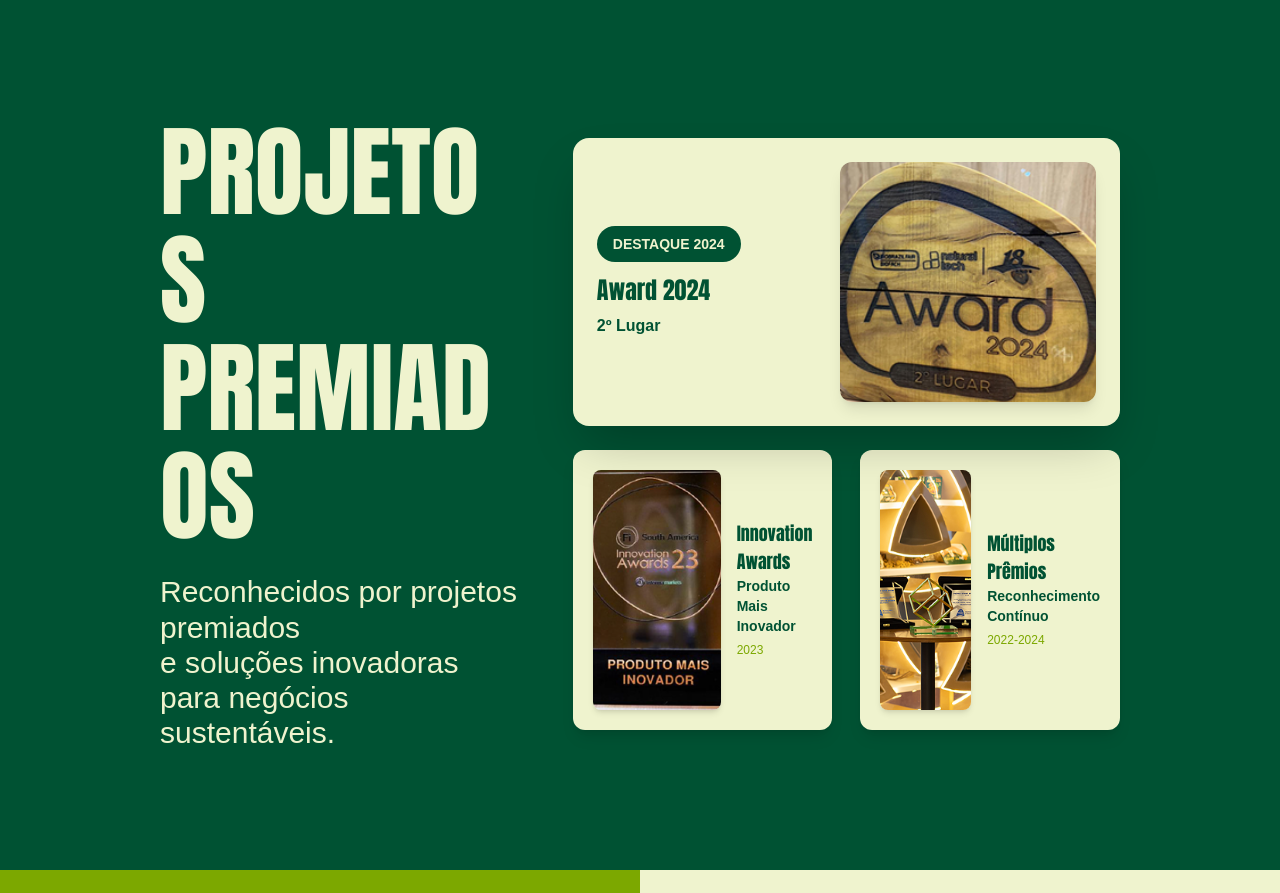
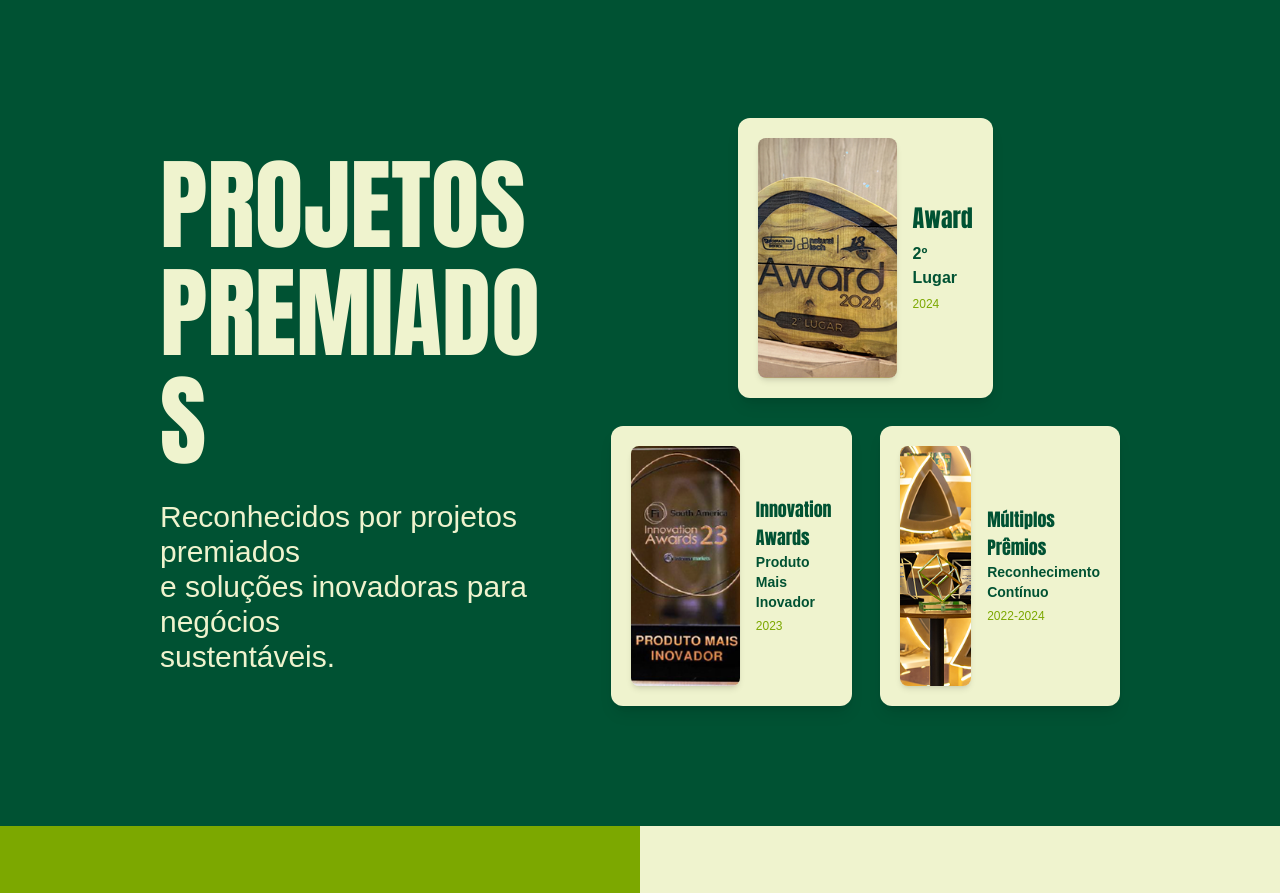
Before and after one commit to iamvictormt/midori, a Next.js app: page / in a window 1280 px wide. Shown: the part 2777-3670 px from the top of the page. Built offline with nearby package versions, Linux system fonts and the light colour scheme; a web font is replaced by a local one.

Commit message:
refactor: corrigindo layout de projetos premiados

```diff
--- a/app/page.tsx
+++ b/app/page.tsx
@@ -171,7 +171,7 @@ export default function Home() {
       {/* Projetos Premiados Section */}
       <section className="bg-[#005233] py-16 lg:py-30 overflow-hidden">
         <div className="container mx-auto px-4 md:px-40 max-w-full">
-          <div className="grid grid-cols-1 lg:grid-cols-[38%_minmax(0,62%)] gap-8 lg:gap-12 items-center max-w-7xl mx-auto">
+          <div className="grid grid-cols-1 lg:grid-cols-[42%_minmax(0,58%)] gap-8 lg:gap-12 items-center max-w-7xl mx-auto">
             <div>
               <h2 className="font-anton text-[50px] sm:text-[60px] md:text-[80px] lg:text-[100px] leading-[1.08] font-normal text-[#EFF3CE] break-words">
                 PROJETOS PREMIADOS
@@ -184,17 +184,11 @@ export default function Home() {
             </div>
 
             <div className="relative flex flex-col space-y-6">
-              {/* Primeiro prêmio - destaque principal */}
-              <div className="relative bg-[#EFF3CE] p-6 rounded-2xl shadow-2xl transform hover:scale-105 transition-transform duration-300">
-                <div className="flex items-center justify-between">
-                  <div className="flex-1">
-                    <div className="bg-[#005233] text-[#EFF3CE] px-4 py-2 rounded-full text-sm font-noto-condensed font-bold mb-3 inline-block">
-                      DESTAQUE 2024
-                    </div>
-                    <h3 className="font-anton text-[#005233] text-2xl mb-2">Award 2024</h3>
-                    <p className="font-noto-condensed text-[#005233] font-bold">2º Lugar</p>
-                  </div>
-                  <div className="w-40 h-40 md:w-64 md:h-60 rounded-xl overflow-hidden shadow-lg">
+              {/* Segundo e terceiro prêmios - layout lado a lado */}
+              <div className="grid grid-cols-1 sm:grid-cols-2 gap-7">
+                <div className="bg-[#EFF3CE] p-5 rounded-xl shadow-lg hover:scale-105 transition-transform duration-300 md:col-span-2 md:w-[50%] md:justify-self-center">
+                  <div className="flex items-center space-x-4">
+                    <div className="w-40 h-50 md:w-50 md:h-60 rounded-lg overflow-hidden shadow-md">
                       <Image
                         src="/premio1.png"
                         alt="Prêmio Award 2024 - 2º Lugar"
@@ -203,10 +197,14 @@ export default function Home() {
                         className="w-full h-full object-cover"
                       />
                     </div>
+                    <div className="flex-1">
+                      <h3 className="font-anton text-[#005233] text-2xl mb-2">Award</h3>
+                      <p className="font-noto-condensed text-[#005233] font-bold">2º Lugar</p>
+                      <span className="text-[#7CA800] text-xs font-noto-condensed">2024</span>
                     </div>
                   </div>
-              {/* Segundo e terceiro prêmios - layout lado a lado */}
-              <div className="grid grid-cols-1 sm:grid-cols-2 gap-7">
+                </div>
+
                 <div className="bg-[#EFF3CE] p-5 rounded-xl shadow-lg hover:scale-105 transition-transform duration-300">
                   <div className="flex items-center space-x-4">
                     <div className="w-40 h-50 md:w-50 md:h-60 rounded-lg overflow-hidden shadow-md">
@@ -244,7 +242,7 @@ export default function Home() {
                     </div>
                   </div>
                 </div>
-              </div>{' '}
+              </div>
             </div>
           </div>
         </div>
```
Lines whose indentation alone changed are shown as unchanged.
